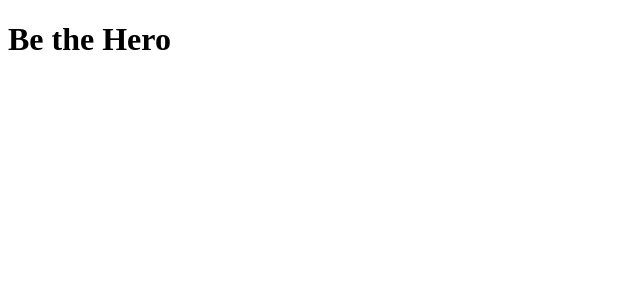
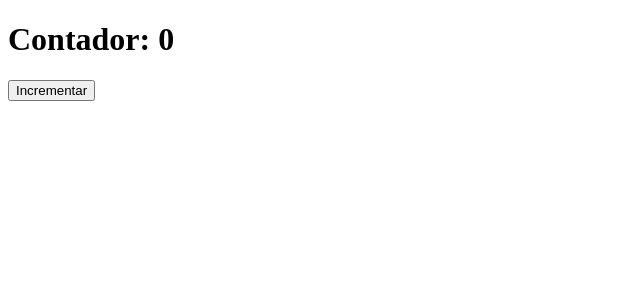
Before and after one commit to Falnesio/firstreactprojectfrontend, a React (Create React App) app: page / in a window 1280 px wide. Shown: the top 300 px of the page, without its empty margins (0-640 px from the left). Built offline with nearby package versions, Linux system fonts and the light colour scheme; the HTML template or start-up script is replaced by a standard one.

Commit message:
Finalizar aprendizado por alto dos conceitos mais importantes do React
Signed-off-by: Falnesio <falnesio.ghander@economia.ufjf.br>

```diff
--- a/src/App.js
+++ b/src/App.js
@@ -1,16 +1,27 @@
-import React from 'react';
+import React, { useState } from 'react';
 // JSX (JavaScript + XML)
 
 import Header from './Header';
 
 function App() {
-  return (
-      <Header>
+    const [counter, setCounter] = useState(0);
+// Array [valor, funçãoDeAtualização]
+    function increment(){
+        setCounter(counter + 1);
+        //counter++;
+        //console.log(counter);
+    }
+
+    return (
+/*      <Header>
         Be the Hero
-      </Header> // Versão com children
+      </Header>  Versão com children*/
       //<Header title="Be the Hero" /> com propriedades
       //<Header /> versão sem propriedades
-
+      <div>
+          <Header>Contador: {counter}</Header>
+          <button onClick={increment}>Incrementar</button>
+      </div>
   );
 }
 
```
